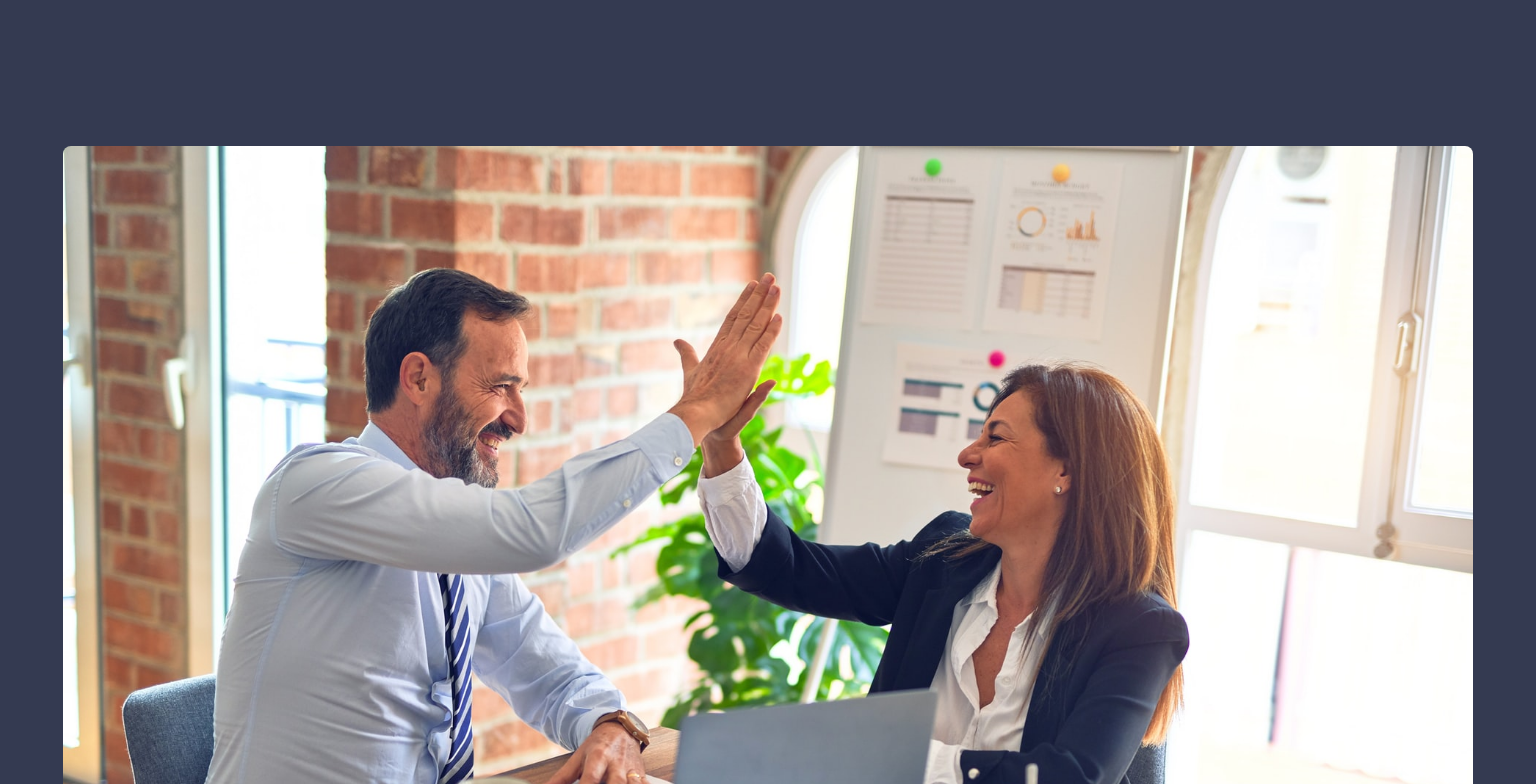
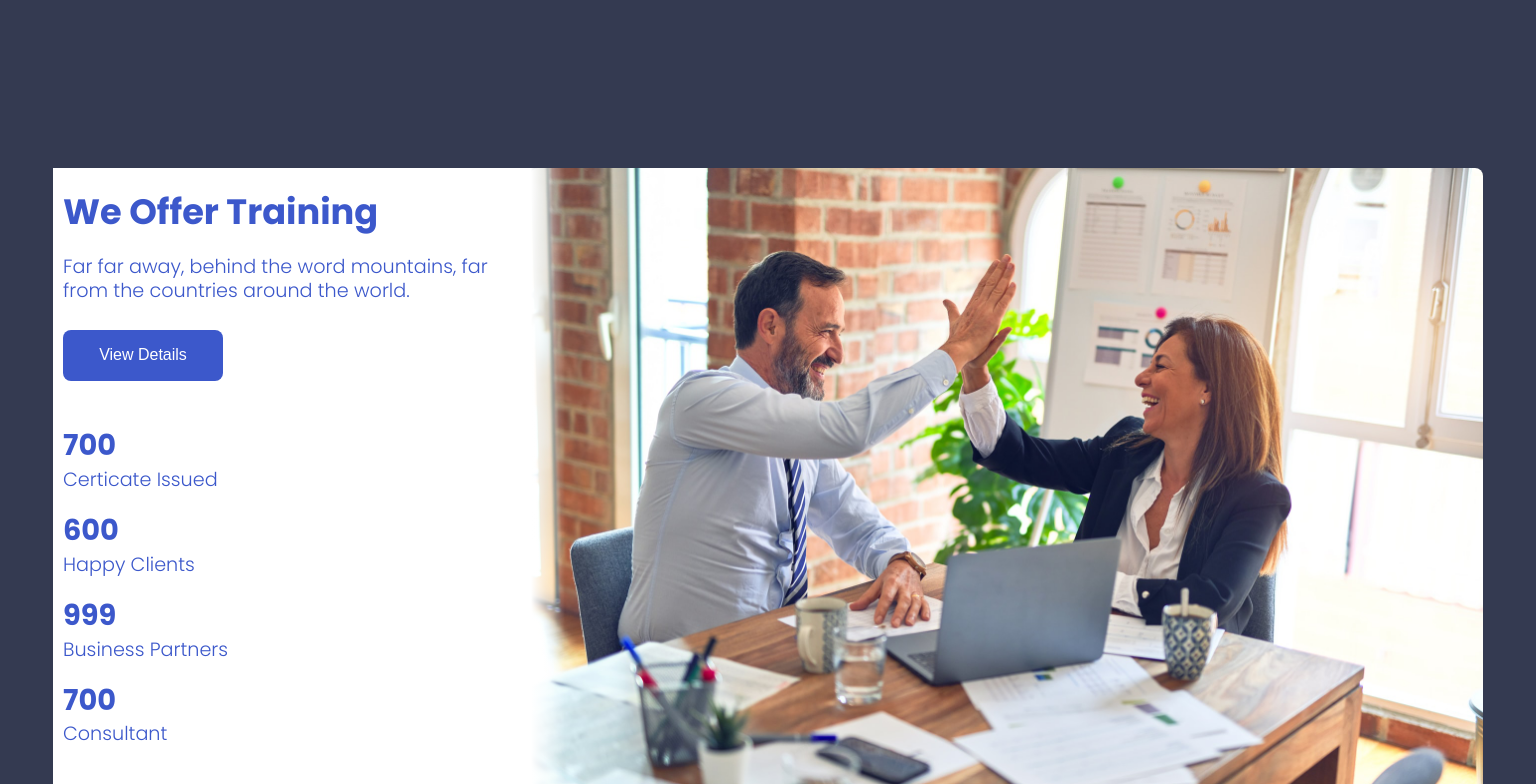
Before and after one commit to codenicer/codenicer.github.io, a Next.js app: page / in a window 1536 px wide. Shown: the part 1760-2544 px from the top of the page. Built offline with nearby package versions, Linux system fonts and the light colour scheme.

Commit message:
train with us medium large reponsive

```diff
--- a/styles/globals.scss
+++ b/styles/globals.scss
@@ -228,7 +228,7 @@ button {
 
 .ani-nav-scroll-down {
   animation: ani-nav ease 0.7s forwards;
-  box-shadow: 2px 2px 2px 2px #00000063;
+  // box-shadow: 2px 2px 2px 2px #00000063;
   background-color: $color-darkest !important;
   h5 {
     color: white !important;
--- a/styles/train-with-us.module.scss
+++ b/styles/train-with-us.module.scss
@@ -71,6 +71,7 @@
       }
     }
   }
+}
 
 @media (min-width: 50rem) {
   .train_with_us_informations {
@@ -80,9 +81,28 @@
 }
 
 @media (min-width: 81rem) {
+  .train_with_us_container {
+    grid-template-columns: 1fr 2fr;
+    grid-template-rows: 2rem auto 2rem;
+
+    .train_img_cont {
+      grid-area: 2 /2;
+
+      .train_with_us_img {
+        height: 100%;
+      }
+
+      .filter {
+        position: absolute;
+        left: -5px;
+        height: 100%;
+        width: 2.5rem;
+        background-image: linear-gradient(to left, #ffffff00, white 85%);
+      }
+    }
+
     .train_with_us_informations {
-      justify-self: center;
-      width: 100%;
+      grid-area: 2 /1;
     }
   }
 }
```
Lines whose indentation alone changed are shown as unchanged.
